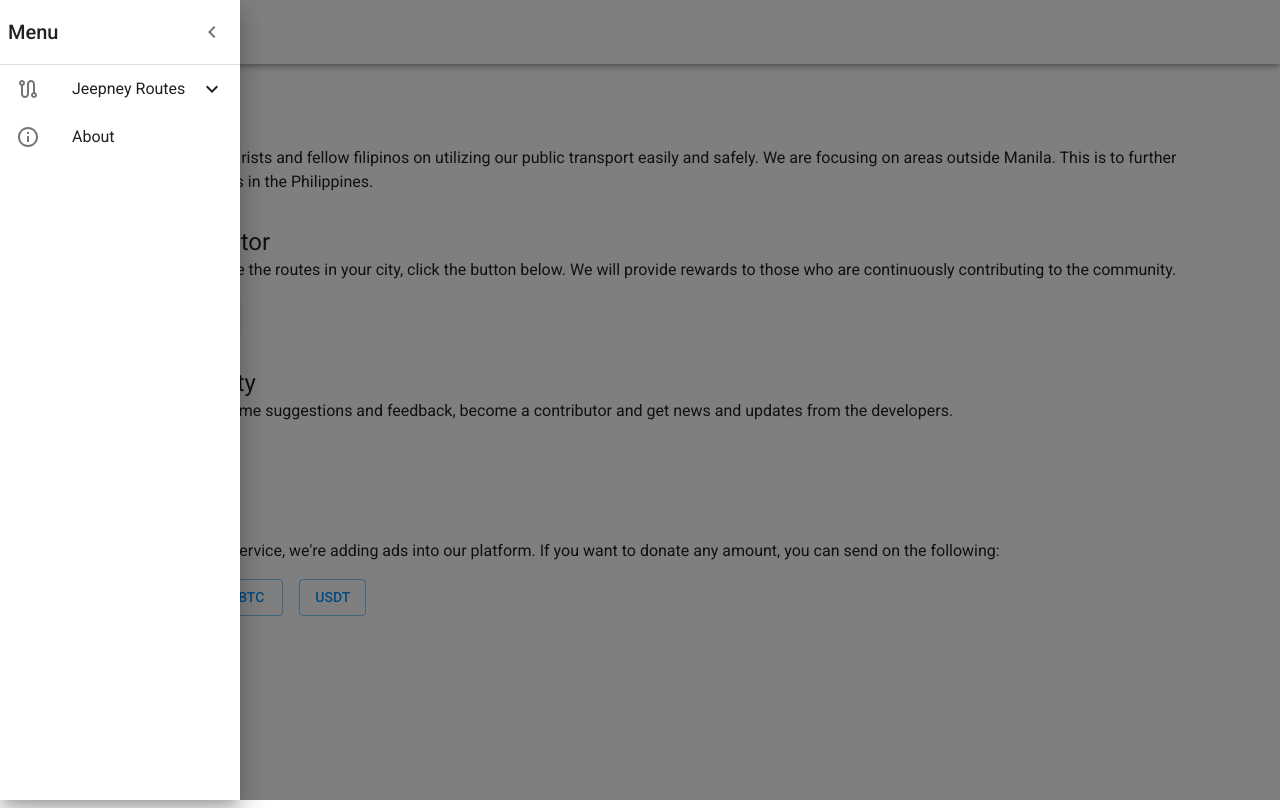
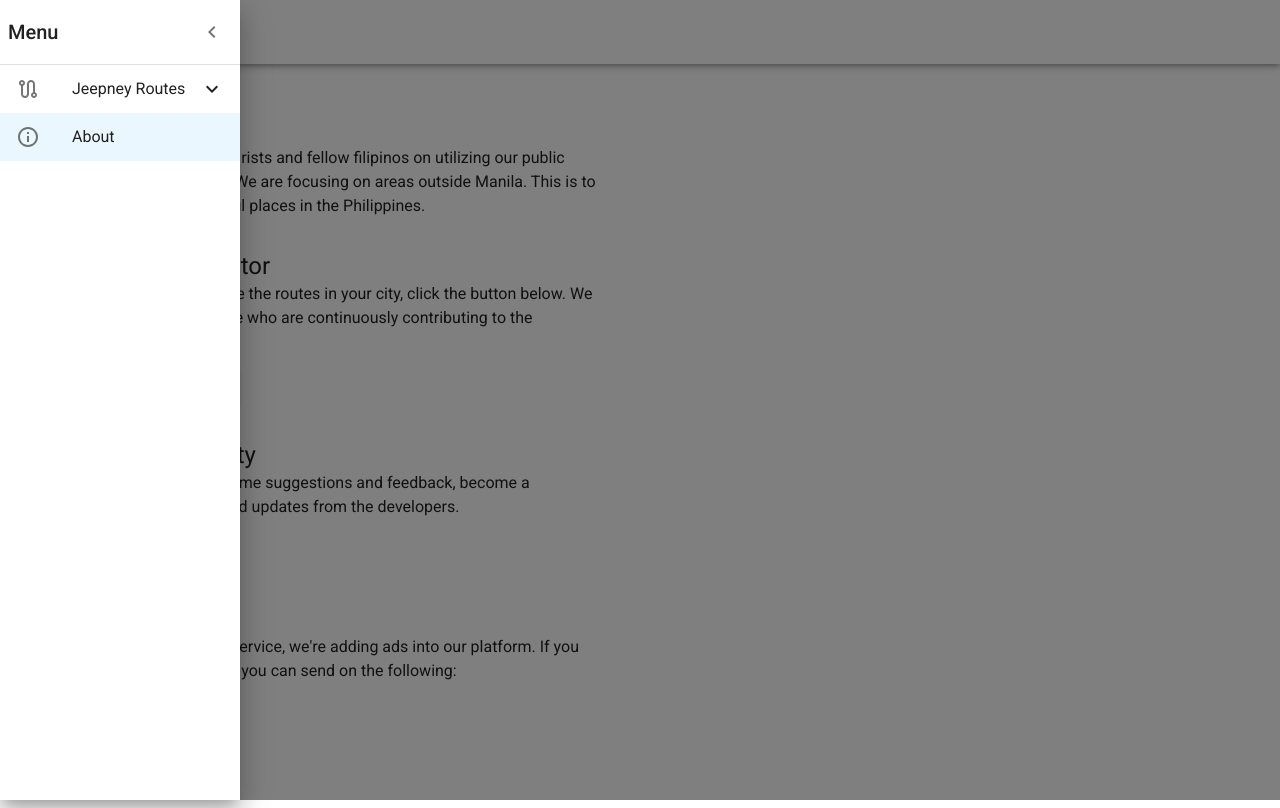
Before and after one commit to kevinaton/routaphmui, a React (Create React App) app: page /about in a window 1280 px wide. Both pictures are taken after a click on the button "open drawer". Built offline with nearby package versions, Linux system fonts and the light colour scheme.

Commit message:
highlight menu if in current page

```diff
--- a/src/App.js
+++ b/src/App.js
@@ -8,14 +8,15 @@ import About from "./components/About";
 function App() {
 
   // List of city with route
-  const cityList = [
+  const menuList = [
     {name:'Cagayan de Oro City', path:'route/cagayandeorocity'},
-    {name:'Cebu City', path:'route/cebucity'}
+    {name:'Cebu City', path:'route/cebucity'},
+    {name:'About', path:'about', index:2}
   ];
 
   return (
     <Box sx={{ height:'100%', overflow:'hidden'}} flex={1}>
-      <Navbar prop={cityList} />
+      <Navbar prop={menuList} />
       <Box sx={{ height:'100%', overflow:'hidden' }} flex={1}>
         <Routes>
           <Route path="route/cagayandeorocity" element={<Cagayan />} />
--- a/src/components/About.js
+++ b/src/components/About.js
@@ -31,7 +31,7 @@ const About = () => {
   const bpiOnClose = () => bpiSetOpen(false)
 
   return (
-    <Box sx={{p:5}}>
+    <Box sx={{p:5, width:1/2}}>
       <Box sx={boxSpace}>
         <Typography variant="h4" component="h1">About Us</Typography>
         <Typography variant="body1" component="p">
@@ -89,9 +89,6 @@ const About = () => {
             src={bpiImage}
           />
         </Modal>
-
-        <Button variant="outlined" color="primary" sx={{mt:2, mr:2}}>BTC</Button>
-        <Button variant="outlined" color="primary" sx={{mt:2, mr:2}}>USDT</Button>
       </Box>
     </Box>
   );
--- a/src/components/Navbar.js
+++ b/src/components/Navbar.js
@@ -25,10 +25,29 @@ const DrawerListItemText = styled(ListItemText) (({ theme }) => ({
 	color:theme.palette.blacktext.main,
 }))
 
+
+
 export default function Navbar(data) {
+
+	// adding theme
 	const theme = useTheme()
+
+	// Highlight menu that is currently active
+	const [pathName, setPath] = React.useState(window.location.pathname)
+	const handleListItemClick = (event, pathSelected) => {
+		setPath('/' + pathSelected)
+	}
+
+	// Get about in the data and the cities
+	const aboutDetails = data.prop.filter((element) => {
+		return element.name == 'About'
+	})
+	const cityList = data.prop.filter((element) => {
+		return element.name != 'About'
+	})
+
+	// Handle the sidemenu toggle
 	const [open, setOpen] = React.useState(false);
-	const [routeOpen, setRouteOpen] = React.useState(false);
 	const toggleDrawer = (state) => (event) => {
 		if (
       event &&
@@ -37,15 +56,18 @@ export default function Navbar(data) {
     ) {
       return;
     }
-    setOpen(state);
+    setOpen(state)
 	};
+
+	// Handle the collapse of jeepneyroutes
+	const [routeOpen, setRouteOpen] = React.useState(false);
 	const handleRouteClick = () => {
 		setRouteOpen(!routeOpen);
 	};
 
 	return (
 		<Box
-			sx={{ flexGrow: 1 }}
+			sx={{ flexGrow: 1, bgcolor: 'background.paper' }}
 		>
 			<CssBaseline />
 			<AppBar position="static" open={open} color="inherit">
@@ -99,9 +121,9 @@ export default function Navbar(data) {
 					<Collapse in={routeOpen} timeout="auto" unmountOnExit>
 						<List component="div" disablePadding>
 							{
-								data.prop.map((city) => (
+								cityList.map((city) => (
 									<RouterLink key={city.name} to={`${city.path}`}>
-										<ListItemButton onClick={toggleDrawer(false)} sx={{ pl:4 }}>
+										<ListItemButton selected={pathName == '/' + city.path} onClick={(event) => {toggleDrawer(false), handleListItemClick(event, city.path)}} sx={{ pl:4 }}>
 												<DrawerListItemText primary={city.name} />
 										</ListItemButton>
 									</RouterLink>
@@ -126,10 +148,11 @@ export default function Navbar(data) {
 							</ListItemButton>
 						</List>
 					</Collapse> */}
-					<RouterLink underline='none' to={'/About'} >
-						<ListItemButton onClick={toggleDrawer(false)}>
+
+					<RouterLink underline='none' to={aboutDetails[0].path} >
+						<ListItemButton selected={pathName == '/' + aboutDetails[0].path} onClick={(event) => {toggleDrawer(false), handleListItemClick(event, aboutDetails[0].path)}}>
 								<ListItemIcon><InfoOutlined /></ListItemIcon>
-								<DrawerListItemText primary='About' />
+								<DrawerListItemText primary={aboutDetails[0].name} />
 						</ListItemButton>
 					</RouterLink>
 				</List>
```
